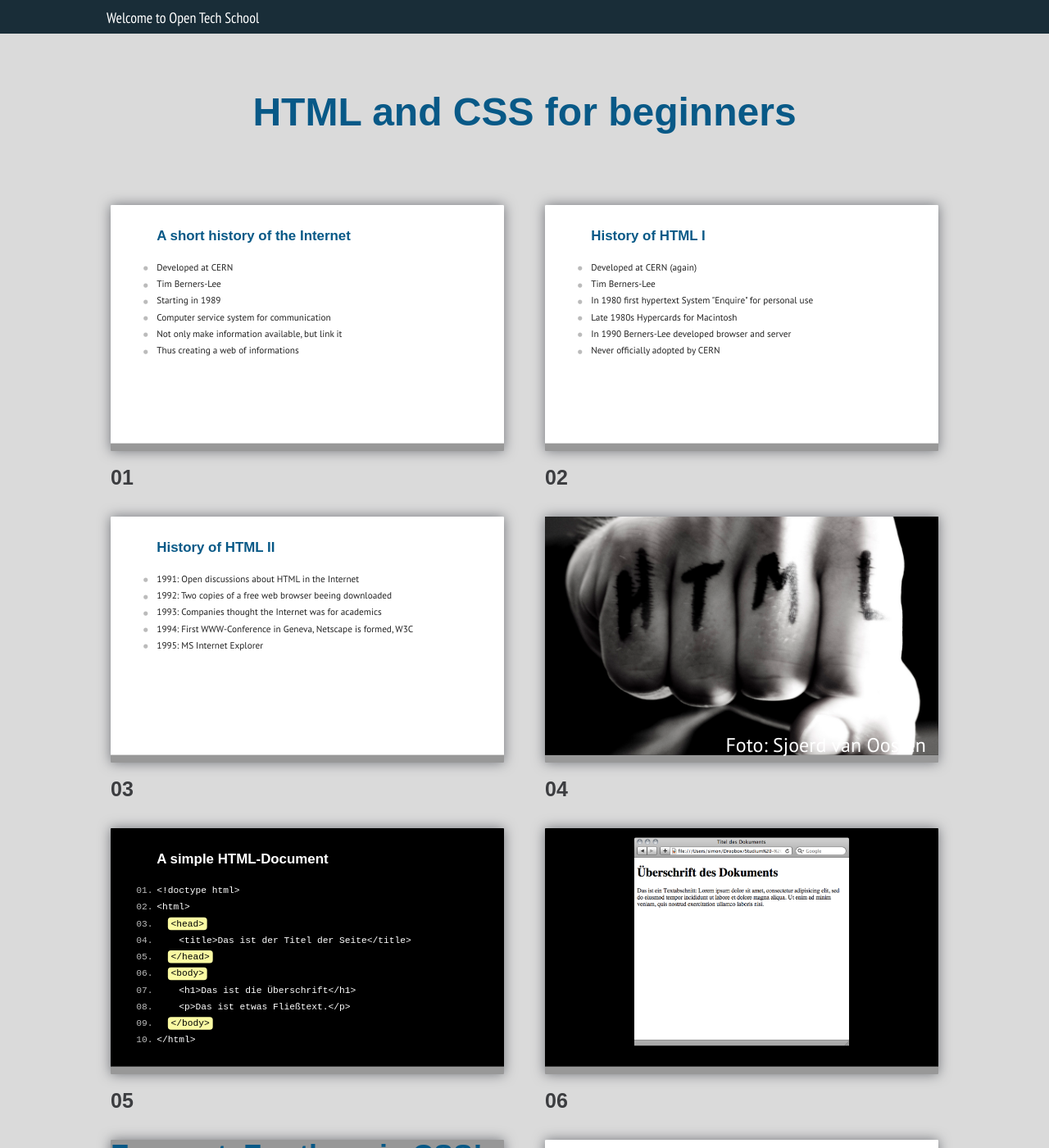
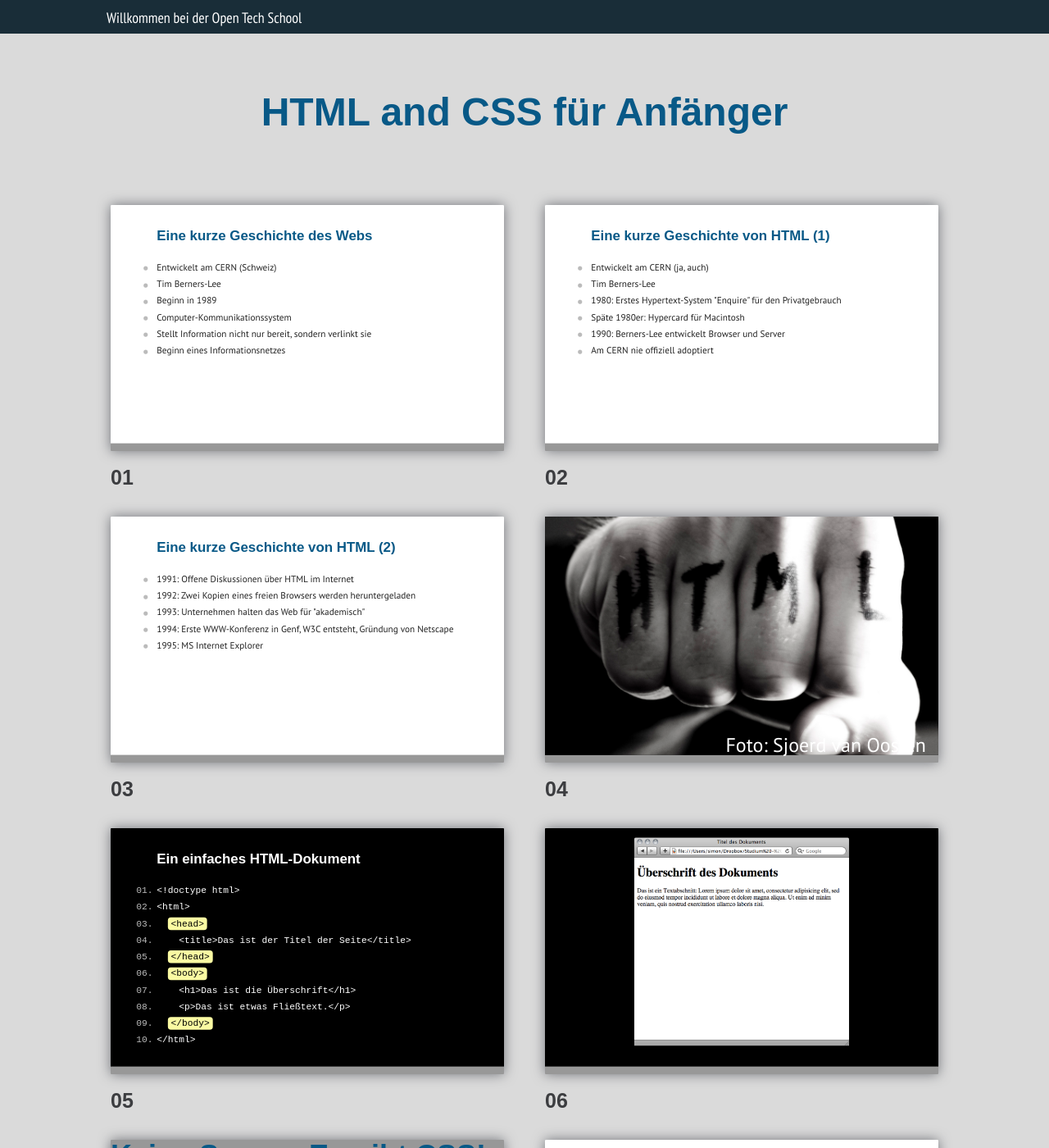
Before and after one commit to OpenTechSchool/html-css-beginners, a Jekyll site: the page presentation/index.html, which Jekyll copies as it is, in a window 1280 px wide and 1400 px high. Shown: the whole window at 82% size. Built offline with Jekyll 4.4.1, drawn with Linux system fonts in a browser that asks for light colours; some web fonts are replaced; Markdown is read by kramdown in place of the engine named in the settings; some of the changed text lies outside the part shown.

Commit message:
translate intro slides to german

```diff
--- a/presentation/index.html
+++ b/presentation/index.html
@@ -1,7 +1,7 @@
 <!DOCTYPE HTML>
 <html lang="en">
 <head>
-	<title>HTML and CSS for beginners</title>
+	<title>HTML and CSS für Anfänger</title>
 	<meta charset="UTF-8">
 	<meta name="viewport" content="width=1274, user-scalable=no">
 	<link rel="stylesheet" href="themes/gim/styles/style.css">
@@ -11,28 +11,28 @@
 
   <header class="meta">
 		<hgroup class="container">
-			<h1>Welcome to Open Tech School</span></h1>
+			<h1>Willkommen bei der Open Tech School</span></h1>
 		</hgroup>
   </header>
 
   <section class="slides">
 
 		<header class="caption">
-			<h1>HTML and CSS for beginners</h1>
+			<h1>HTML and CSS für Anfänger</h1>
 		</header>
 
 		<div class="slide" id="HistoryOfInternet"><div>
 			<section>
 				<header>
-					<h2>A short history of the Internet</h2>
+					<h2>Eine kurze Geschichte des Webs</h2>
 				</header>
 				<ul>
-					<li>Developed at CERN</li>
+					<li>Entwickelt am CERN (Schweiz)</li>
 					<li>Tim Berners-Lee</li>
-					<li>Starting in 1989</li>
-					<li>Computer service system for communication</li>
-					<li>Not only make information available, but link it</li>
-					<li>Thus creating a web of informations</li>
+					<li>Beginn in 1989</li>
+					<li>Computer-Kommunikationssystem</li>
+					<li>Stellt Information nicht nur bereit, sondern verlinkt sie</li>
+					<li>Beginn eines Informationsnetzes</li>
 				</ul>
 			</section>
 		</div></div>
@@ -40,15 +40,15 @@
 		<div class="slide" id="History"><div>
 			<section>
 				<header>
-					<h2>History of HTML I</h2>
+					<h2>Eine kurze Geschichte von HTML (1)</h2>
 				</header>
 				<ul>
-					<li>Developed at CERN (again)</li>
+					<li>Entwickelt am CERN (ja, auch)</li>
 					<li>Tim Berners-Lee</li>
-					<li>In 1980 first hypertext System "Enquire" for personal use</li>
-					<li>Late 1980s Hypercards for Macintosh</li>
-					<li>In 1990 Berners-Lee developed browser and server</li>
-					<li>Never officially adopted by CERN</li>
+					<li>1980: Erstes Hypertext-System "Enquire" für den Privatgebrauch</li>
+					<li>Späte 1980er: Hypercard für Macintosh</li>
+					<li>1990: Berners-Lee entwickelt Browser und Server</li>
+					<li>Am CERN nie offiziell adoptiert</li>
 				</ul>
 			</section>
 		</div></div>
@@ -56,13 +56,13 @@
 		<div class="slide" id="HistoryII"><div>
 			<section>
 				<header>
-					<h2>History of HTML II</h2>
+					<h2>Eine kurze Geschichte von HTML (2)</h2>
 				</header>
 				<ul>
-					<li>1991: Open discussions about HTML in the Internet</li>
-					<li>1992: Two copies of a free web browser beeing downloaded</li>
-					<li>1993: Companies thought the Internet was for academics</li>
-					<li>1994: First WWW-Conference in Geneva, Netscape is formed, W3C</li>
+					<li>1991: Offene Diskussionen über HTML im Internet</li>
+					<li>1992: Zwei Kopien eines freien Browsers werden heruntergeladen</li>
+					<li>1993: Unternehmen halten das Web für "akademisch"</li>
+					<li>1994: Erste WWW-Konferenz in Genf, W3C entsteht, Gründung von Netscape</li>
 					<li>1995: MS Internet Explorer</li>
 				</ul>
 			</section>
@@ -78,7 +78,7 @@
 		<div class="slide cover dark" id="DocumentI"><div>
 			<section>
 				<header>
-					<h2>A simple HTML-Document</h2>
+					<h2>Ein einfaches HTML-Dokument</h2>
 				</header>
 
 				<pre>
@@ -107,7 +107,7 @@
 
 		<div class="slide cover w" id="MM"><div>
 			<header>
-				<h2>Fear not. For there is CSS!</h2>
+				<h2>Keine Sorge - Es gibt CSS!</h2>
 			</header>
 		    <section>
 		    	<img src="pictures/webstandards/mm.jpg" alt="">
@@ -118,13 +118,13 @@
 		<div class="slide" id="DarstellungVsContent"><div>
 		<section>
 			<header>
-				<h2>Separation of structure and presentation</h2>
+				<h2>Trennung von Struktur und Präsentation</h2>
 			</header>
 			<dl>
-				<dd><b>Structure</b> – HTML</dd>
-				<dt>– logical structure of content</dt>
-				<dd><b>Presentation</b> – CSS</dd>
-				<dt>– visual presentation</dt>
+				<dd><b>Struktur</b> – HTML</dd>
+				<dt>– logische Struktur des Inhalts</dt>
+				<dd><b>Präsentation</b> – CSS</dd>
+				<dt>– Visuelle Gestaltung</dt>
 			</dl>
 		</section>
 		</div></div>
@@ -179,18 +179,18 @@
 	        </header>
 	        <blockquote>
 	          <p>
-	            An Escalator can never break.<br/>
-	            It can only become stairs.
+	            Eine Rolltreppe geht nicht kaputt.<br/>
+	            Sie wird eine Treppe.
 	          </p>
 	        </blockquote>
-	        <p>– A HTML-Document works without CSS!</p>
+	        <p>– Ein HTML-Document funktioniert ohne CSS!</p>
 	      </section>
 	    </div></div>
 
 		<div class="slide" id="Examples"><div>
 			<section>
 				<header>
-					<h2>Examples</h2>
+					<h2>Beispiele</h2>
 				</header>
 				<a href="http://www.themostamazingwebsiteontheinternet.com/">Themostamazingwebsiteontheinternet</a><br>
 				<a href="http://www.nyan.cat/">Nyan Cat</a></br>
@@ -201,9 +201,9 @@
 		<div class="slide" id="ThankYou"><div>
 			<section>
 				<header>
-					<h2>Any questions?</h2>
+					<h2>Fragen?</h2>
 				</header>
-				<p>Feel free to ask us!<br/>
+				<p>Fragt uns gern!<br/>
 			</section>
 		</div></div>
 
```
